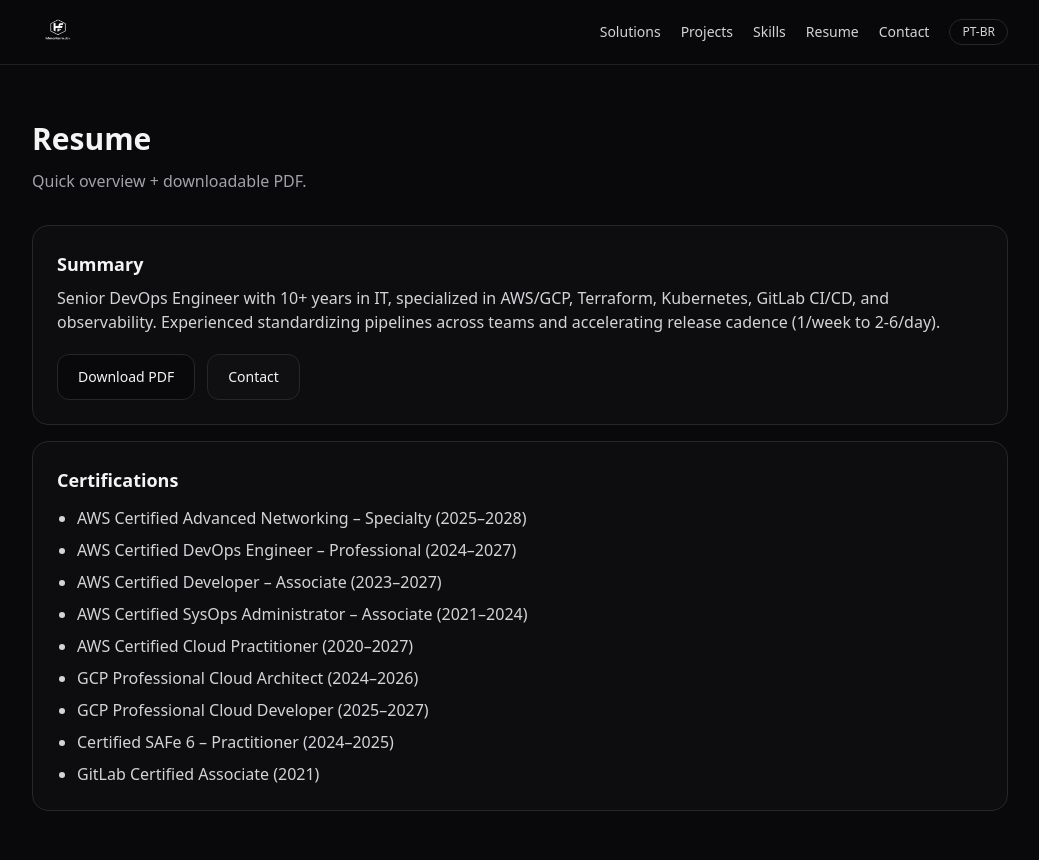
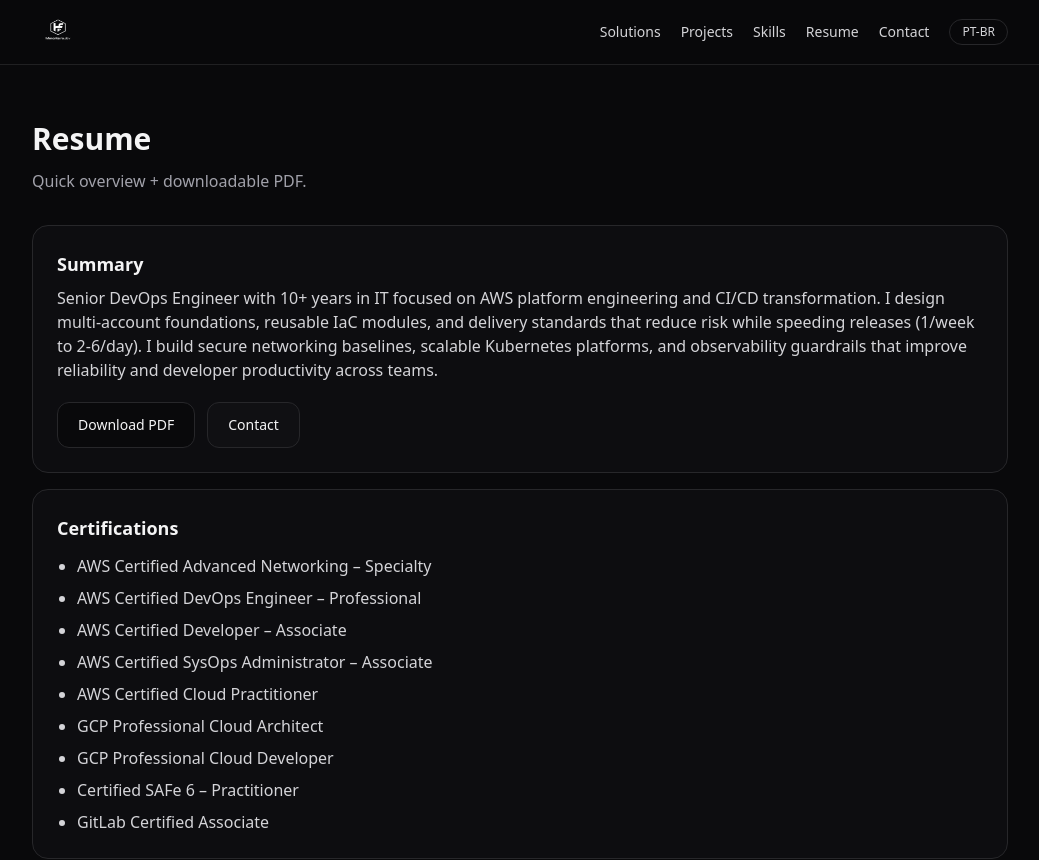
Before and after one commit to hf-monteiro/hfmonteiro, a Next.js app: page /resume in a window 1280 px wide. Shown: the top 860 px of the page, without its empty margins (120-1159 px from the left). Built offline with nearby package versions, Linux system fonts and the light colour scheme.

Commit message:
PT-BR/EN

```diff
--- a/app/(en)/resume/page.tsx
+++ b/app/(en)/resume/page.tsx
@@ -7,20 +7,20 @@
   intro: "Quick overview + downloadable PDF.",
   summaryTitle: "Summary",
   summaryBody:
-    "Senior DevOps Engineer with 10+ years in IT, specialized in AWS/GCP, Terraform, Kubernetes, GitLab CI/CD, and observability. Experienced standardizing pipelines across teams and accelerating release cadence (1/week to 2-6/day).",
+    "Senior DevOps Engineer with 10+ years in IT focused on AWS platform engineering and CI/CD transformation. I design multi-account foundations, reusable IaC modules, and delivery standards that reduce risk while speeding releases (1/week to 2-6/day). I build secure networking baselines, scalable Kubernetes platforms, and observability guardrails that improve reliability and developer productivity across teams.",
   download: "Download PDF",
   contact: "Contact",
   certsTitle: "Certifications",
   certs: [
-    "AWS Certified Advanced Networking – Specialty (2025–2028)",
-    "AWS Certified DevOps Engineer – Professional (2024–2027)",
-    "AWS Certified Developer – Associate (2023–2027)",
-    "AWS Certified SysOps Administrator – Associate (2021–2024)",
-    "AWS Certified Cloud Practitioner (2020–2027)",
-    "GCP Professional Cloud Architect (2024–2026)",
-    "GCP Professional Cloud Developer (2025–2027)",
-    "Certified SAFe 6 – Practitioner (2024–2025)",
-    "GitLab Certified Associate (2021)"
+    "AWS Certified Advanced Networking – Specialty",
+    "AWS Certified DevOps Engineer – Professional",
+    "AWS Certified Developer – Associate",
+    "AWS Certified SysOps Administrator – Associate",
+    "AWS Certified Cloud Practitioner",
+    "GCP Professional Cloud Architect",
+    "GCP Professional Cloud Developer",
+    "Certified SAFe 6 – Practitioner",
+    "GitLab Certified Associate"
   ]
 };
 
--- a/app/pt-br/resume/page.tsx
+++ b/app/pt-br/resume/page.tsx
@@ -7,20 +7,20 @@
   intro: "Visao rapida + PDF para download.",
   summaryTitle: "Resumo",
   summaryBody:
-    "Senior DevOps Engineer com 10+ anos em TI, especializado em AWS/GCP, Terraform, Kubernetes, GitLab CI/CD e observabilidade. Experiencia em padronizar pipelines entre times e acelerar a cadencia de releases (1/semana para 2-6/dia).",
+    "Senior DevOps Engineer com 10+ anos em TI focado em engenharia de plataforma AWS e transformacao de CI/CD. Eu desenho fundacoes multi-conta, modulos reutilizaveis de IaC e padroes de entrega que reduzem risco e aceleram releases (1/semana para 2-6/dia). Também construo baselines de rede seguros, plataformas Kubernetes escalaveis e guardrails de observabilidade que elevam a confiabilidade e a produtividade dos times.",
   download: "Baixar PDF",
   contact: "Contato",
   certsTitle: "Certificacoes",
   certs: [
-    "AWS Certified Advanced Networking – Specialty (2025–2028)",
-    "AWS Certified DevOps Engineer – Professional (2024–2027)",
-    "AWS Certified Developer – Associate (2023–2027)",
-    "AWS Certified SysOps Administrator – Associate (2021–2024)",
-    "AWS Certified Cloud Practitioner (2020–2027)",
-    "GCP Professional Cloud Architect (2024–2026)",
-    "GCP Professional Cloud Developer (2025–2027)",
-    "Certified SAFe 6 – Practitioner (2024–2025)",
-    "GitLab Certified Associate (2021)"
+    "AWS Certified Advanced Networking – Specialty",
+    "AWS Certified DevOps Engineer – Professional",
+    "AWS Certified Developer – Associate",
+    "AWS Certified SysOps Administrator – Associate",
+    "AWS Certified Cloud Practitioner",
+    "GCP Professional Cloud Architect",
+    "GCP Professional Cloud Developer",
+    "Certified SAFe 6 – Practitioner",
+    "GitLab Certified Associate"
   ]
 };
 
```
